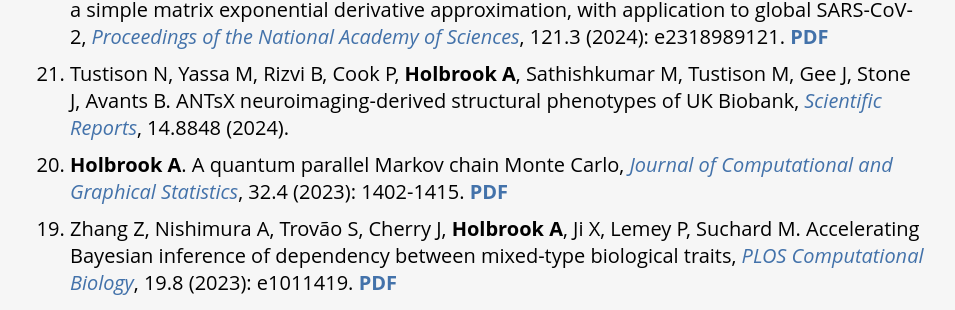
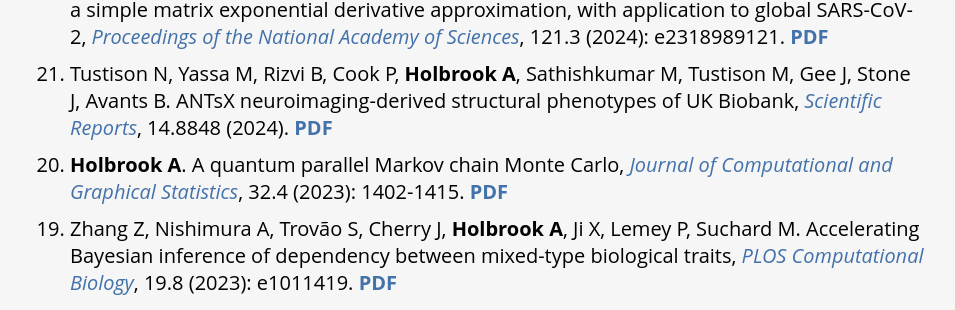
Before and after one commit to andrewjholbrook/andrewjholbrook.github.io, a Jekyll site: the page built from research.html, in a window 1280 px wide and 900 px high, scrolled down 864 px. Shown: the part 146-456 px from the top of the window, without its empty margins (162-1117 px from the left). Built offline with Jekyll 4.4.1, drawn with Linux system fonts in a browser that asks for light colours; a style sheet for code colours, icons or effects is not loaded.

Commit message:
Update research.html

```diff
--- a/research.html
+++ b/research.html
@@ -30,7 +30,7 @@
 
   <ol id="pubs" reversed>
                 <li> Didier G, Glatt-Holtz N, <b>Holbrook A</b>, Magee A, Suchard M. On the surprising effectiveness of a simple matrix exponential derivative approximation, with application to global SARS-CoV-2, <i><a href="https://doi.org/10.1073/pnas.2318989121" target="_blank">Proceedings of the National Academy of Sciences</a></i>, 121.3 (2024): e2318989121. <a href="papers/pnas.pdf" target="_blank"><b>PDF</b></a></li>
-                <li> Tustison N, Yassa M, Rizvi B, Cook P, <b>Holbrook A</b>, Sathishkumar M, Tustison M, Gee J, Stone J, Avants B. ANTsX neuroimaging-derived structural phenotypes of UK Biobank, <i><a href="https://doi.org/10.1038/s41598-024-59440-6" target="_blank">Scientific Reports</a></i>, 14.8848 (2024).</li>
+                <li> Tustison N, Yassa M, Rizvi B, Cook P, <b>Holbrook A</b>, Sathishkumar M, Tustison M, Gee J, Stone J, Avants B. ANTsX neuroimaging-derived structural phenotypes of UK Biobank, <i><a href="https://doi.org/10.1038/s41598-024-59440-6" target="_blank">Scientific Reports</a></i>, 14.8848 (2024). <a href="papers/ANTsUKB.pdf" target="_blank"><b>PDF</b></a></li>
         <li><b>Holbrook A</b>. A quantum parallel Markov chain Monte Carlo, <i><a href="https://doi.org/10.1080/10618600.2023.2195890" target="_blank">Journal of Computational and Graphical Statistics</a></i>, 32.4 (2023): 1402-1415. <a href="papers/qpmcmc.pdf" target="_blank"><b>PDF</b></a></li>
         <li>Zhang Z, Nishimura A, Trovão S, Cherry J, <b>Holbrook A</b>, Ji X, Lemey P, Suchard M. Accelerating Bayesian inference of dependency between mixed-type biological traits, <i><a href="https://doi.org/10.1371/journal.pcbi.1011419" target="_blank">PLOS Computational Biology</a></i>, 19.8 (2023): e1011419. <a href="papers/journal.pcbi.1011419.pdf" target="_blank"><b>PDF</b></a></li>
                 <li><b>Holbrook A</b>. Generating MCMC proposals by randomly rotating the regular simplex, <i><a href="https://doi.org/10.1016/j.jmva.2022.105106" target="_blank">Journal of Multivariate Analysis</a></i>, 194 (2023): 105106. <a href="papers/simpl.pdf" target="_blank"><b>PDF</b></a>  </li>
```
